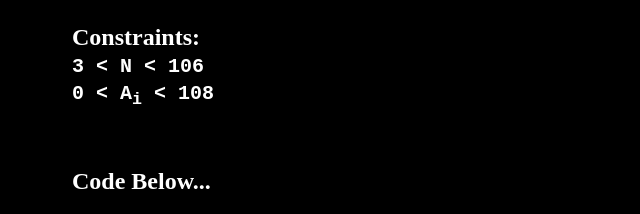
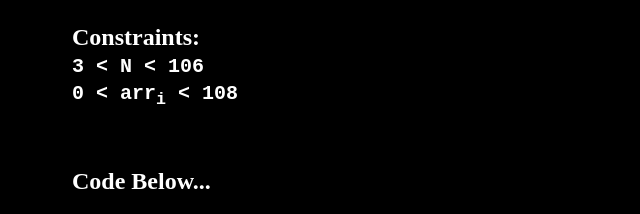
Before and after one commit to NilankanBetal/mckvie-competition-it-dept-trace-it-round-3-website, a plain HTML site: page index.html in a window 1280 px wide. Shown: the part 1736-1950 px from the top of the page, 0-640 px from the left. Drawn offline with Linux system fonts and the light colour scheme.

Commit message:
Updated index.html.

```diff
--- a/index.html
+++ b/index.html
@@ -115,7 +115,7 @@
                     Constraints:<br>
                         <code>
                             3 < N < 106<br>
-                            0 < A<sub>i</sub> < 108
+                            0 < arr<sub>i</sub> < 108
                         </code>
                     <br><br>
                 </h4>
```
